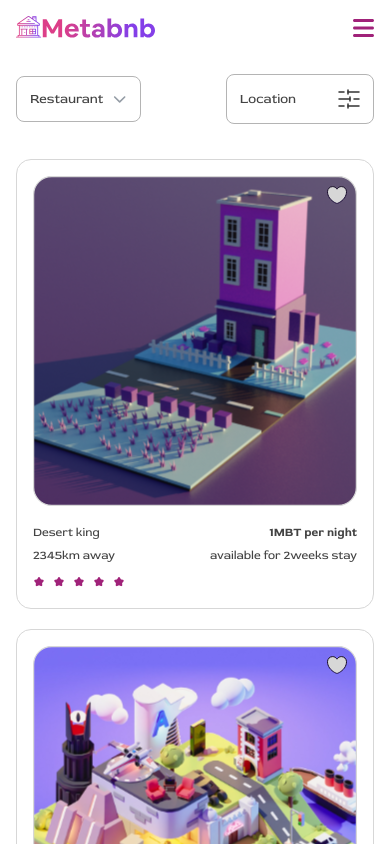
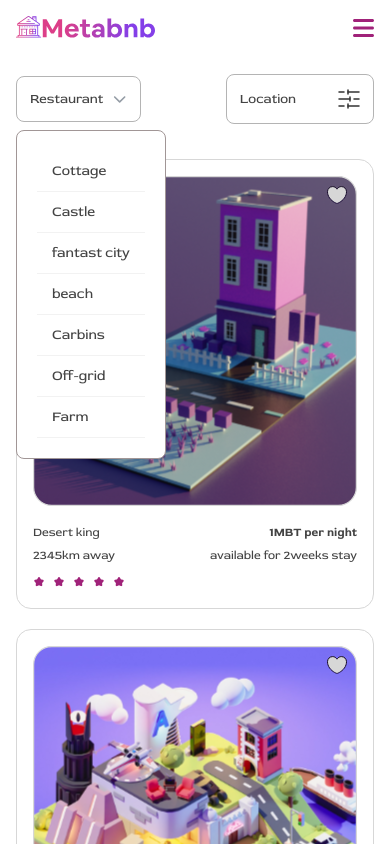
Before and after one commit to kojobaffoe011/metabnb, a React (Create React App) app: page /place-to-stay in a window 390 px wide. Both pictures are taken after a click on the button "Restaurant". Shown: the top 844 px of the page. Built offline with nearby package versions, Linux system fonts and the light colour scheme.

Commit message:
feat: dropdown menu in mobile view

```diff
--- a/src/components/Header.js
+++ b/src/components/Header.js
@@ -35,7 +35,7 @@ const SideMenu = () => {
   );
 
   return (
-    <div className="mobile-header">
+    <div className="mobile-header  ">
       <CWModal isOpen={modalIsOpen} handleCancel={handleCloseModal} />
 
       <Link to="/">
@@ -46,7 +46,10 @@ const SideMenu = () => {
         {openSideMenu ? closeIcon : hamIcon}
       </Flex>
       {openSideMenu && (
-        <div className="mobile-nav " style={{ padding: "30px 0px " }}>
+        <div
+          className="mobile-nav bordered"
+          style={{ padding: "30px 0px", zIndex: "3" }}
+        >
           <Flex
             stack
             className=" grow"
@@ -100,7 +103,7 @@ const Header = () => {
   const handleCloseModal = useCallback(() => setModalIsOpen(false), []);
 
   return (
-    <Flex className="header-padding ">
+    <Flex className="header-padding bg-white ">
       <CWModal isOpen={modalIsOpen} handleCancel={handleCloseModal} />
 
       <div className="header-content ">
--- a/src/pages/PlaceToStay.js
+++ b/src/pages/PlaceToStay.js
@@ -1,4 +1,4 @@
-import React from "react";
+import React, { useState } from "react";
 import Flex from "../components/layout/Flex";
 import "../styles/placetostay.css";
 import Grid, { GridItem } from "../components/layout/Grid";
@@ -60,24 +60,7 @@ const NavMobile = () => {
   return (
     <div className="mobile-navbar">
       <div className="">
-        <button
-          style={{
-            padding: "14px 13px",
-            background: `linear-gradient(124.4deg, #FFFFFF 10.8%, #FFFFFF 87.34%)`,
-            border: "1px solid #B4B4B4",
-            borderRadius: "8px",
-          }}
-        >
-          <Flex spacing={10} ai="center">
-            <p className="regular">Restaurant</p>
-            <Flex jc="flex-end" className="">
-              <Icon
-                icon={["fas", "fa-chevron-down"]}
-                style={{ color: "#959DA6" }}
-              />
-            </Flex>
-          </Flex>
-        </button>
+        <DropDown />
       </div>
       <div className="">
         <button
@@ -100,55 +83,114 @@ const NavMobile = () => {
   );
 };
 
+const DropdownItem = (props) => {
+  return (
+    <li className="dropdownItem">
+      <a>
+        <p className="regular small">{props.text}</p>
+      </a>
+    </li>
+  );
+};
+
+const DropDown = () => {
+  const [open, setOpen] = useState(false);
+
+  const handleDropdown = () => {
+    return setOpen(!open);
+  };
+
+  return (
+    <div>
+      <div className="menu container">
+        <div className="menu-trigger">
+          <button
+            style={{
+              padding: "14px 13px",
+              background: `linear-gradient(124.4deg, #FFFFFF 10.8%, #FFFFFF 87.34%)`,
+              border: "1px solid #B4B4B4",
+              borderRadius: "8px",
+            }}
+            onClick={handleDropdown}
+          >
+            <Flex spacing={10} ai="center">
+              <p className="regular">Restaurant</p>
+              <Flex jc="flex-end" className="">
+                <Icon
+                  icon={["fas", "fa-chevron-down"]}
+                  style={{ color: "#959DA6" }}
+                />
+              </Flex>
+            </Flex>
+          </button>
+        </div>
+        {open && (
+          <div className="dropdown-menu">
+            <ul>
+              <DropdownItem text={"Cottage"} />
+              <DropdownItem text={"Castle"} />
+              <DropdownItem text={"fantast city"} />
+              <DropdownItem text={"beach"} />
+              <DropdownItem text={"Carbins"} />
+              <DropdownItem text={"Off-grid"} />
+              <DropdownItem text={"Farm"} />
+            </ul>
+          </div>
+        )}
+      </div>
+    </div>
+  );
+};
+
 const Cards = () => {
   return (
     <Grid span={12}>
-      <GridItem span={3} md={12}>
+      <GridItem span={3} md={6} sm={12}>
         <Card image={image1} />
       </GridItem>
-      <GridItem span={3} md={12}>
+      <GridItem span={3} md={6} sm={12}>
         <Card image={image2} />
       </GridItem>
-      <GridItem span={3} md={12}>
+      <GridItem span={3} md={6} sm={12}>
         <Card image={image3} />
       </GridItem>
-      <GridItem span={3} md={12}>
+      <GridItem span={3} md={6} sm={12}>
         <Card image={image4} />
       </GridItem>
-      <GridItem span={3} md={12}>
+      <GridItem span={3} md={6} sm={12}>
         <Card image={image5} />
       </GridItem>
-      <GridItem span={3} md={12}>
+      <GridItem span={3} md={6} sm={12}>
         <Card image={image6} />
       </GridItem>
-      <GridItem span={3} md={12}>
+      <GridItem span={3} md={6} sm={12}>
         <Card image={image7} />
       </GridItem>
-      <GridItem span={3} md={12}>
+      <GridItem span={3} md={6} sm={12}>
         <Card image={image8} />
       </GridItem>
-      <GridItem span={3} md={12}>
+      <GridItem span={3} md={6} sm={12}>
         <Card image={image9} />
       </GridItem>
-      <GridItem span={3} md={12}>
+      <GridItem span={3} md={6} sm={12}>
         <Card image={image10} />
       </GridItem>
-      <GridItem span={3} md={12}>
+      <GridItem span={3} md={6} sm={12}>
         <Card image={image11} />
       </GridItem>
-      <GridItem span={3} md={12}>
+      <GridItem span={3} md={6} sm={12}>
         <Card image={image12} />
       </GridItem>
-      <GridItem span={3} md={12}>
+      <GridItem span={3} md={6} sm={12}>
         <Card image={image13} />
       </GridItem>
-      <GridItem span={3} md={12}>
+      <GridItem span={3} md={6} sm={12}>
         <Card image={image14} />
       </GridItem>
-      <GridItem span={3} md={12}>
+      <GridItem span={3} md={6} sm={12}>
         <Card image={image15} />
       </GridItem>
-      <GridItem span={3} md={12}>
+      <GridItem span={3} md={6} sm={12}>
         <Card image={image16} />
       </GridItem>
     </Grid>
--- a/src/styles/App.css
+++ b/src/styles/App.css
@@ -5,6 +5,20 @@ p {
 
 a {
   text-decoration: none;
+}
+
+ul {
+  list-style: none;
+  padding: 20px;
+  margin: 0;
+}
+
+li {
+  padding: 10px 15px;
+}
+
+li:hover {
+  text-decoration: underline;
 }
 
 ::placeholder {
@@ -105,7 +119,7 @@ a {
   transform: translateX(-100px);
 }
 
-@media screen and (max-width: 768px) {
+@media screen and (max-width: 1023px) {
   ::placeholder {
     font-family: regular;
     font-size: 10px;
--- a/src/styles/footer.css
+++ b/src/styles/footer.css
@@ -34,7 +34,7 @@
   justify-content: flex-end;
 }
 
-@media screen and (max-width: 768px) {
+@media screen and (max-width: 1023px) {
   .footer-padding {
     padding: 50px 20px;
   }
--- a/src/styles/header.css
+++ b/src/styles/header.css
@@ -32,7 +32,7 @@
   font-size: 18px;
 }
 
-@media screen and (max-width: 768px) {
+@media screen and (max-width: 1023px) {
   .header-padding {
     padding: 16px;
   }
@@ -44,7 +44,6 @@
   .mobile-header {
     display: flex;
     justify-content: space-between;
-    /* align-items: center; */
     width: 100%;
   }
 
@@ -65,8 +64,6 @@
     right: 0;
     width: 100%;
     background: #a02279;
-    overflow: hidden;
-    transition: all 225ms ease-in-out;
   }
 
   .walletoption {
--- a/src/styles/landingpage.css
+++ b/src/styles/landingpage.css
@@ -108,7 +108,7 @@
   display: none;
 }
 
-@media screen and (max-width: 768px) {
+@media screen and (max-width: 1023px) {
   .landing-padding {
     padding: 16px;
   }
--- a/src/styles/placetostay.css
+++ b/src/styles/placetostay.css
@@ -18,7 +18,7 @@
   display: none;
 }
 
-@media screen and (max-width: 768px) {
+@media screen and (max-width: 1023px) {
   .stay-padding {
     padding: 16px;
   }
@@ -38,4 +38,26 @@
     justify-content: space-between;
     align-items: center;
   }
+
+  .dropdown-menu {
+    background-color: #fff;
+    border: 1px solid #a19696;
+    border-radius: 8px;
+    position: absolute;
+    top: 130px;
+    z-index: 2;
+  }
+
+  .dropdown-menu ul li {
+    border-bottom: 1px solid rgba(0, 0, 0, 0.05);
+  }
+  .dropdown-menu ul li:hover {
+    color: #a02279;
+  }
+
+  .dropdown-menu::before {
+    content: "";
+    background: #fff;
+    transform: rotate(45deg);
+  }
 }
```
